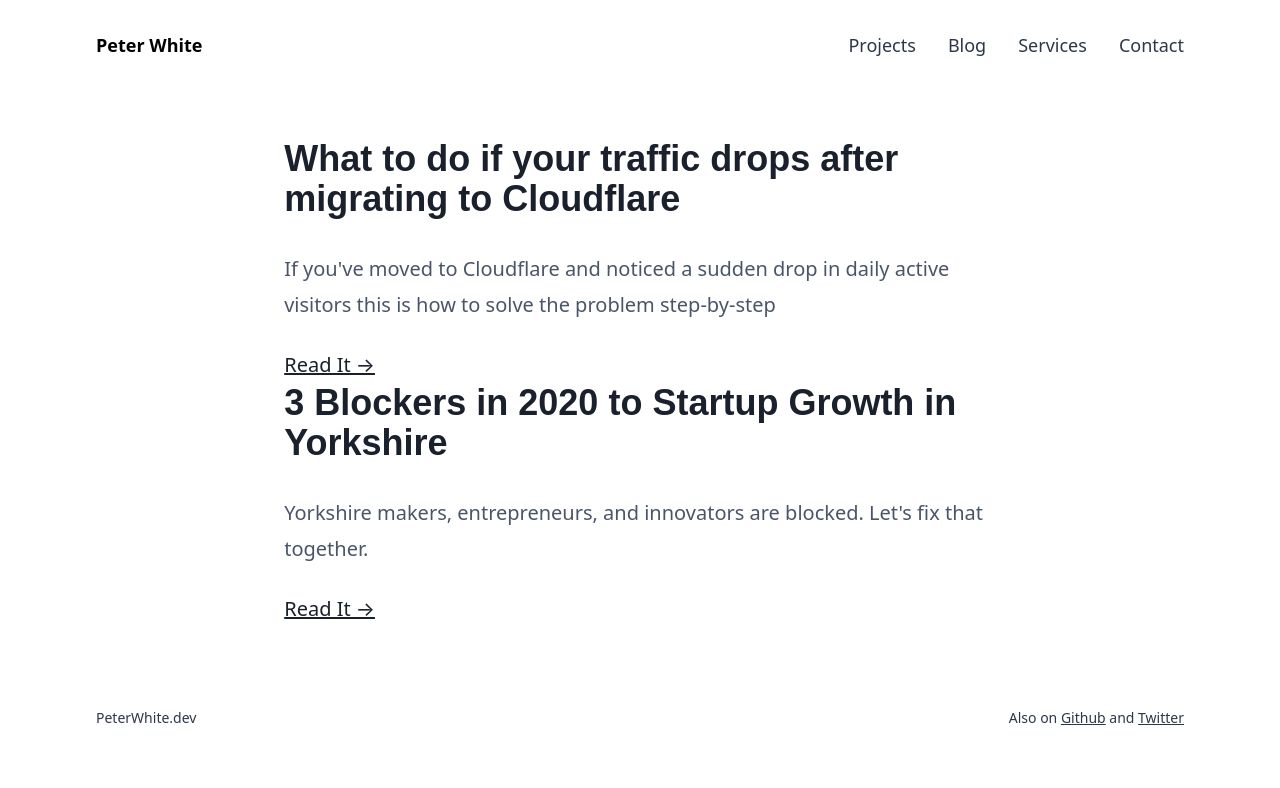
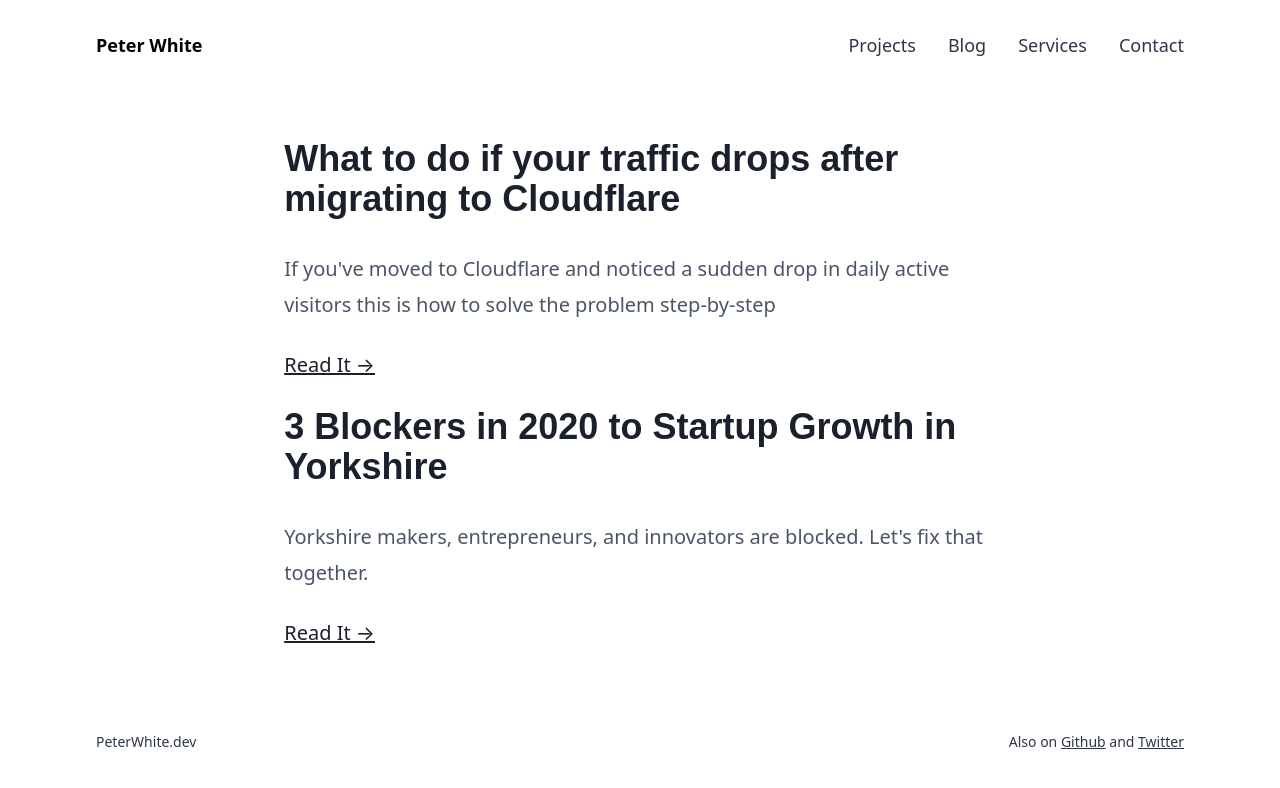
Before and after one commit to peterwhite/personalwebsite, a Jekyll site: the page built from blog/index.html, in a window 1280 px wide. Shown: the top 788 px of the page. Built offline with Jekyll 4.4.1, drawn with Linux system fonts in a browser that asks for light colours; some web fonts are replaced; the list of posts is cut into pages by our own code.

Commit message:
Quick fix

```diff
--- a/blog/index.html
+++ b/blog/index.html
@@ -17,7 +17,7 @@ description: My random thoughts...
 		<article class="post">
 
 			<div class="post__content-wrap single page__content">
-				<div class="px-4 mx-auto prose-sm prose post__content sm:prose lg:prose-lg xl:prose-xl">
+				<div class="px-4 mx-auto prose-sm prose post__content sm:prose lg:prose-lg xl:prose-xl" style="margin-bottom:1.5rem">
 					<h2 class="post__title">{{ post.title }}</h2>
                     <p class="post__description">{{ post.description }}</p>
                     <a href="{{ post.url }}">Read It → </a>
```
